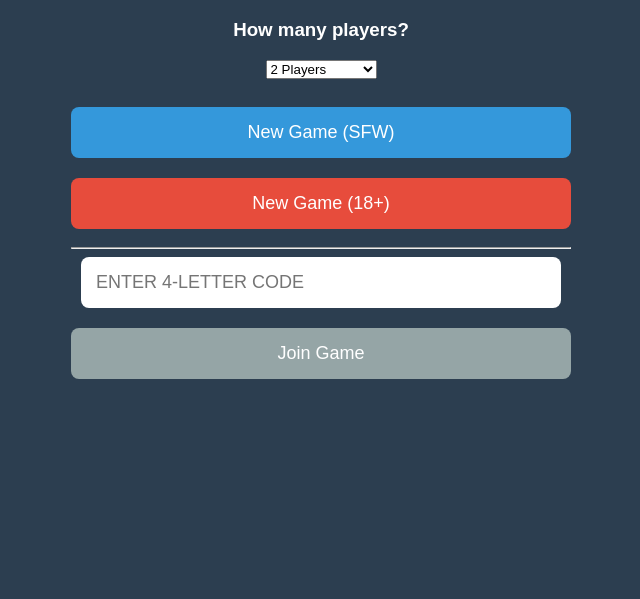
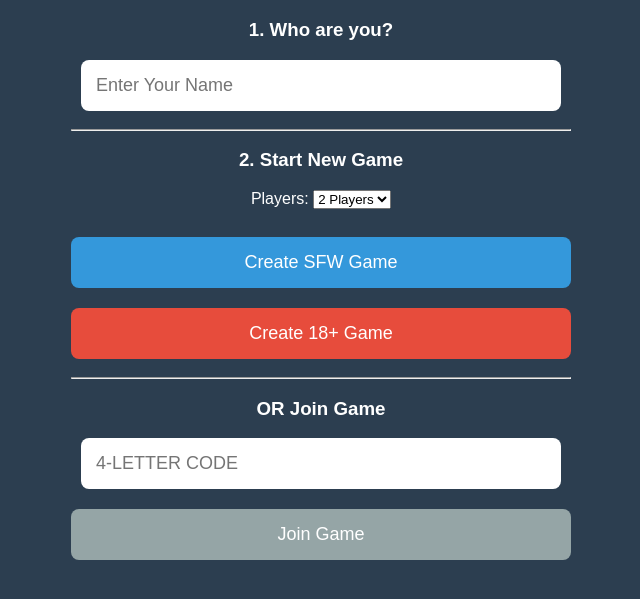
Before and after one commit to dadzerdous/pass-libs, a website: page public/index.html in a window 1280 px wide. Shown: the part 81-680 px from the top of the page, without its empty margins (319-959 px from the left). Drawn offline with Linux system fonts and the light colour scheme.

Commit message:
Update game creation and joining UI elements

```diff
--- a/public/index.html
+++ b/public/index.html
@@ -11,27 +11,34 @@
     <div class="app-container">
         <h1>Pass-Libs</h1>
 
-<div id="view-menu">
-            <h3>How many players?</h3>
+        <div id="view-menu">
+            <h3>1. Who are you?</h3>
+            <input type="text" id="player-name-input" placeholder="Enter Your Name">
+
+            <hr>
+
+            <h3>2. Start New Game</h3>
+            <label>Players:</label>
             <select id="player-count-select">
-                <option value="1">1 Player (Solo)</option>
+                <option value="1">1 Player</option>
                 <option value="2" selected>2 Players</option>
                 <option value="3">3 Players</option>
                 <option value="4">4 Players</option>
             </select>
             <br><br>
-            <button onclick="createGame('sfw')" class="btn-primary">New Game (SFW)</button>
-            <button onclick="createGame('nsfw')" class="btn-danger">New Game (18+)</button>
+            <button onclick="createGame('sfw')" class="btn-primary">Create SFW Game</button>
+            <button onclick="createGame('nsfw')" class="btn-danger">Create 18+ Game</button>
 
             <hr>
 
-            <input type="text" id="room-code-input" placeholder="ENTER 4-LETTER CODE">
+            <h3>OR Join Game</h3>
+            <input type="text" id="room-code-input" placeholder="4-LETTER CODE">
             <button onclick="joinGame()" class="btn-secondary">Join Game</button>
         </div>
 
         <div id="view-game" class="hidden">
             <h2 id="room-display">Room: ????</h2>
-<div class="card">
+            <div class="card">
                 <h3 id="prompt-display">Loading...</h3>
 
                 <div id="input-area">
@@ -41,7 +48,6 @@
 
                 <p id="wait-message" class="hidden">Waiting...</p>
             </div>
-            <p id="status-display">Waiting for turn...</p>
         </div>
 
         <div id="view-result" class="hidden">
```
